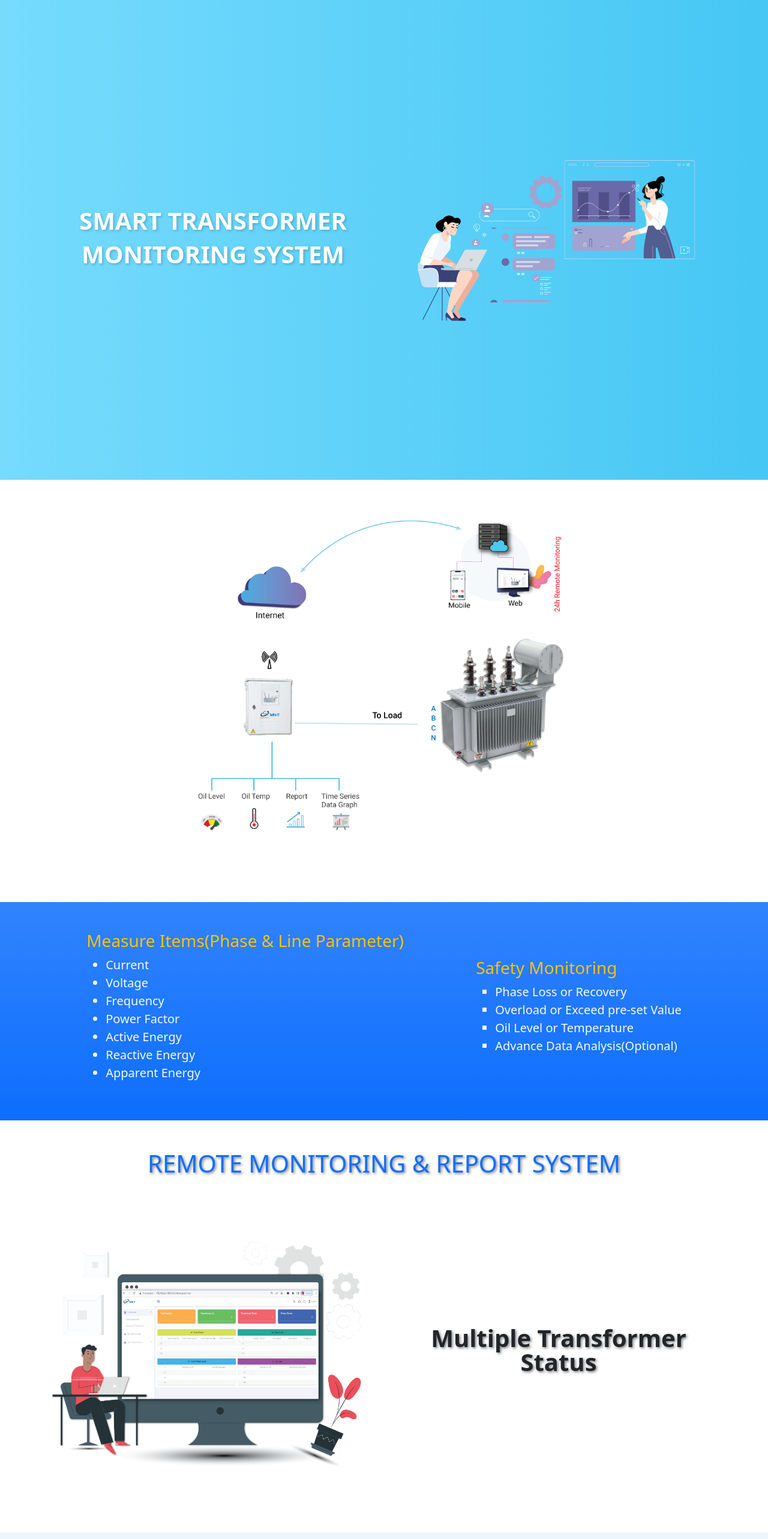
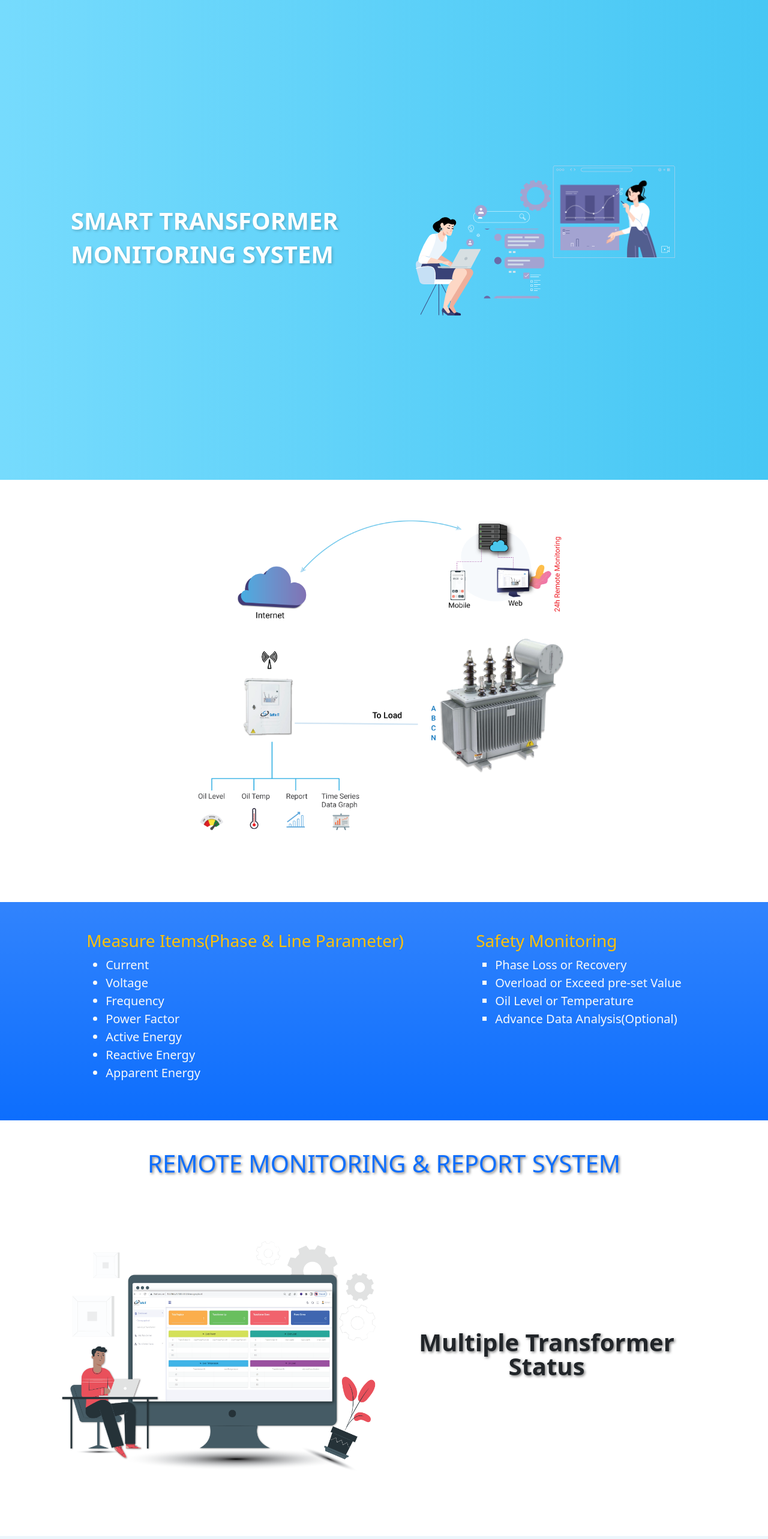
Before and after one commit to MehediAhsan/monitoring-system, a React (Vite) app: page / in a window 1280 px wide. Shown: the top 2566 px of the page at 60% size. Built offline with nearby package versions, Linux system fonts and the light colour scheme.

Commit message:
update done

```diff
--- a/src/components/Home/Banner.jsx
+++ b/src/components/Home/Banner.jsx
@@ -22,8 +22,8 @@ const Banner = () => {
   return (
     <div className="container-fluid py-5 py-md-0" style={gradientStyle}>
       <div className="container">
-        <div className="row justify-content-center align-items-center vh-100">
-          <div className="col-12 col-md-6 text-center">
+        <div className="row justify-content-center align-items-center vh-100 mx-0 mx-md-4">
+          <div className="col-12 col-md-6 text-center text-md-start">
             <h1 className="fw-bold lh-1 mb-3" style={textStyle}>SMART TRANSFORMER</h1>
             <h1 className="fw-bold lh-1" style={textStyle}>MONITORING SYSTEM</h1>
           </div>
--- a/src/components/Home/Home.jsx
+++ b/src/components/Home/Home.jsx
@@ -33,7 +33,7 @@ const Home = () => {
       <img data-aos="fade-up" data-aos-duration="1000" src={imgBody} alt="body" className="w-100 p-5" style={{width: "100%",maxWidth: "750px"}} />
       </div>
       {/* Measures Items */}
-      <div data-aos="fade-up" data-aos-duration="1000" className="d-flex flex-column flex-md-row p-5 gap-4 py-md-5 align-items-center justify-content-evenly bg-primary bg-gradient my-5">
+      <div data-aos="fade-up" data-aos-duration="1000" className="d-flex flex-column flex-md-row p-5 gap-4 py-md-5 justify-content-evenly bg-primary bg-gradient my-5">
         <div data-aos="fade-left" data-aos-duration="1000" className="item-list">
           <h2 className="text-warning fs-3">
             Measure Items(Phase & Line Parameter)
--- a/src/components/common/Common.jsx
+++ b/src/components/common/Common.jsx
@@ -7,11 +7,11 @@ const Common = ({ title, img, divClass, imgClass, bgColor }) => {
   return (
     <div style={{ backgroundColor: bgColor }}>
       <div className={`container py-5 my-5`}>
-        <div className={`row ${divClass} align-items-center g-5`}>
+        <div className={`row ${divClass} align-items-center g-3 mx-3`}>
           <div
             data-aos="fade-left"
             data-aos-duration="1000"
-            className="col-12 col-lg-6"
+            className="col-12 col-lg-6 px-4 px-md-0"
           >
             <img
               src={img}
@@ -21,7 +21,7 @@ const Common = ({ title, img, divClass, imgClass, bgColor }) => {
             />
           </div>
           <div className="col-12 col-lg-6">
-            <h1 className="fw-semibold fs-1 lh-1 mb-3 text-center" style={textStyle}>
+            <h1 className="fw-semibold fs-1 lh-1 mt-5 mt-md-0 text-center" style={textStyle}>
               {title}
             </h1>
           </div>
```
